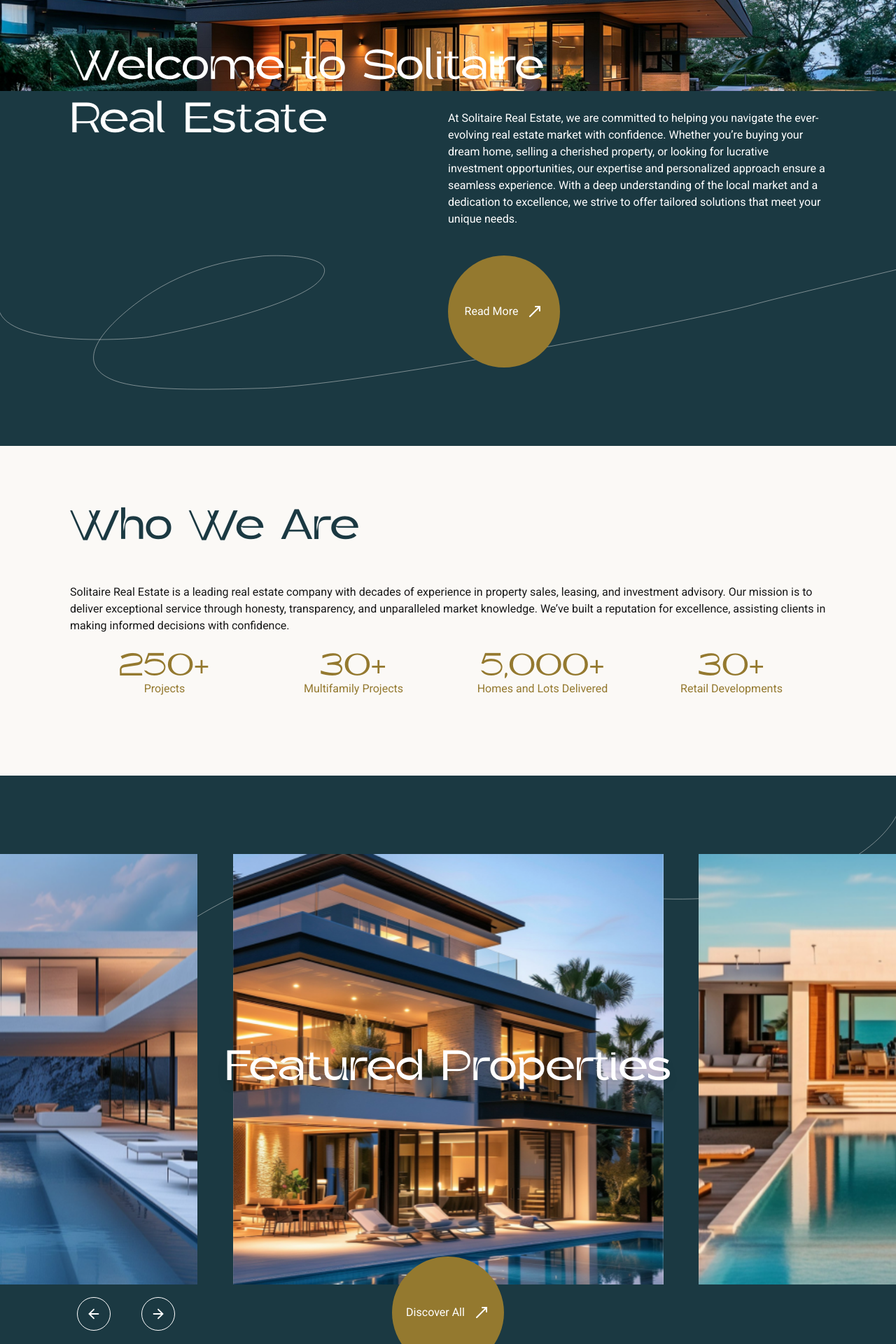
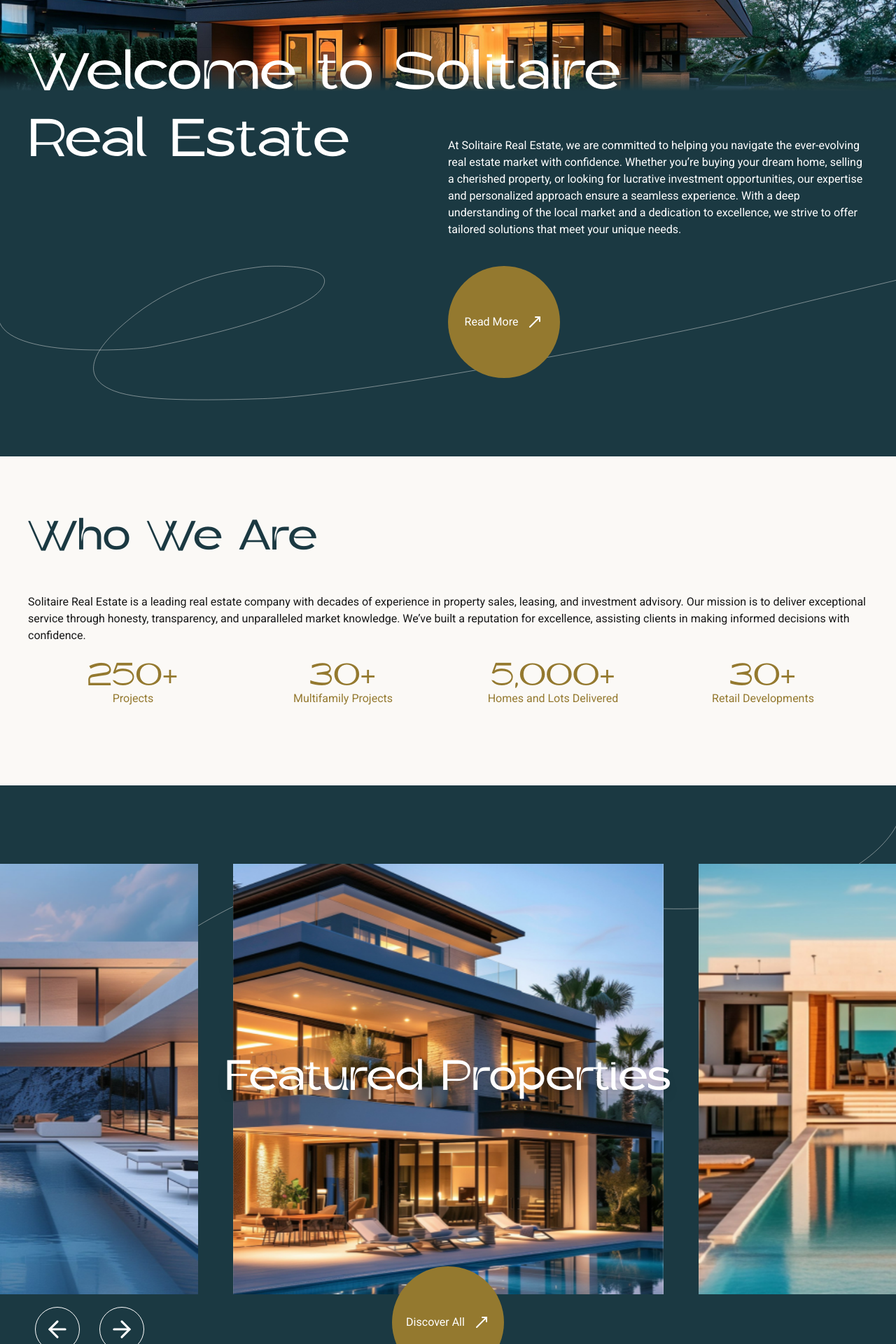
Before and after one commit to MBaroky/solitaire, a Next.js app: page / in a window 1280 px wide. Shown: the part 340-2260 px from the top of the page at 70% size. Built offline with nearby package versions, Linux system fonts and the light colour scheme.

Commit message:
design tuning minor changes

```diff
--- a/app/layout.js
+++ b/app/layout.js
@@ -1,15 +1,13 @@
-import { Geist, Geist_Mono } from "next/font/google";
+import { Roboto } from "next/font/google";
+import localFont from "next/font/local";
 import "./globals.css";
 
-const geistSans = Geist({
-  variable: "--font-geist-sans",
-  subsets: ["latin"],
+const gerbil = localFont({
+  src: "./assets/fonts/gerbil.otf",
+  variable: "--font-gerbil",
 });
 
-const geistMono = Geist_Mono({
-  variable: "--font-geist-mono",
-  subsets: ["latin"],
-});
+const roboto = Roboto({ subsets: ["latin"], weight: ["400"] });
 
 export const metadata = {
   title: "Solitaire Crest",
@@ -20,7 +18,7 @@ export default function RootLayout({ children }) {
   return (
     <html lang='en'>
       <body
-        className={`${geistSans.variable} ${geistMono.variable} antialiased`}>
+        className={`${gerbil.variable} ${roboto.className} antialiased`}>
         {children}
       </body>
     </html>
--- a/app/page.js
+++ b/app/page.js
@@ -1,23 +1,16 @@
 "use client";
 import Header from "./components/Header";
 import Logo from "@/assets/logoWhite.svg";
-import { Roboto } from "next/font/google";
-import localFont from "next/font/local";
 import Hero from "./sections/Hero";
 import Who from "./sections/Who";
 import Featured from "./sections/Featured";
 import Know from "./sections/Know";
 import Services from "./sections/Services";
 import Why from "./sections/Why";
-const gerbil = localFont({
-  src: "./assets/fonts/gerbil.otf",
-  variable: "--font-gerbil",
-});
 
-const roboto = Roboto({ subsets: ["latin"], weight: ["400"] });
 export default function Home() {
   return (
-    <div className={`${gerbil.variable} ${roboto.className}`}>
+    <div className={``}>
       {/* <Profile /> */}
       <main className='flex flex-col gap-8 row-start-2 items-center sm:items-start'></main>
       <Header data={{ Logo }} />
--- a/app/sections/Featured.jsx
+++ b/app/sections/Featured.jsx
@@ -61,9 +61,9 @@ function Featured() {
               ))}
           </Swiper>
           <div className='max-w-container w-full mx-auto relative'>
-            <div className='custom-nav brightness-0 absolute top-0 left-0  invert mt-10 w-40 flex flex-row gap-5 justify-start z-50 '>
-              <ArrowRight className='swiper-button-next min-h-12 min-w-12 p-3 rounded-full border border-white'></ArrowRight>
-              <ArrowLeft className='swiper-button-prev min-h-12 min-w-12 p-3 rounded-full border border-white'></ArrowLeft>
+            <div className='custom-nav brightness-0 absolute top-0 left-0  invert mt-10 w-44 flex flex-row gap-5 justify-start z-50 '>
+              <ArrowRight className='swiper-button-next min-h-16 min-w-16 p-3 rounded-full border border-white'></ArrowRight>
+              <ArrowLeft className='swiper-button-prev min-h-16 min-w-16 p-3 rounded-full border border-white'></ArrowLeft>
             </div>
           </div>
           <h2 className='text-heading-1 w-full absolute left-0 top-[50%] translate-y-[-50%] text-white font-gerbil z-30 text-center drop-shadow-lg pointer-events-none'>
--- a/app/sections/Hero.jsx
+++ b/app/sections/Hero.jsx
@@ -1,7 +1,6 @@
 import React from "react";
 import heroBg from "@/assets/images/hero-bg.jpg";
 import heroBgBottom from "@/assets/images/hero-bg-bottom.svg";
-import { MoveUpRight } from "lucide-react";
 import CustomButton from "@/components/CustomButton";
 
 function Hero() {
@@ -9,17 +8,17 @@ function Hero() {
     <div className='w-full bg-dark pb-20' id='hero'>
       {/* {//top secction with image //} */}
       <div
-        className='hero-bg bg-cover min-h-[30vw]'
+        className='hero-bg bg-cover min-h-[30vw] before:bg-gradient-to-t before:from-dark before:to-transparent before:h-10 before:w-full before:absolute before:bottom-0 before:left-0 relative'
         style={{
           backgroundImage: `url(${heroBg.src})`,
         }}></div>
       <div
-        className=' hero-content flex justify-center bg-dark px-8 py-8 bg-bottom bg-contain bg-no-repeat'
+        className=' hero-content relative z-10 flex justify-center bg-dark px-8 py-8 bg-bottom bg-contain bg-no-repeat'
         style={{
           backgroundImage: `url(${heroBgBottom.src})`,
         }}>
         <div className=' -mt-[8vw] max-w-container flex flex-col md:items-end'>
-          <h1 className='md:text-heading-1 font-gerbil text-white w-full'>
+          <h1 className='md:text-[5vw] font-gerbil text-white w-full'>
             Welcome to Solitaire <br /> Real Estate
           </h1>
           <div className='md:w-[50%] md:-mt-14 text-white flex flex-col items-start gap-10'>
--- a/tailwind.config.mjs
+++ b/tailwind.config.mjs
@@ -17,7 +17,7 @@ export default {
         gerbil: ["var(--font-gerbil)"],
       },
       maxWidth: {
-        container: "1080px",
+        container: "1200px",
       },
       fontSize: {
         "heading-1": "4vw",
```
